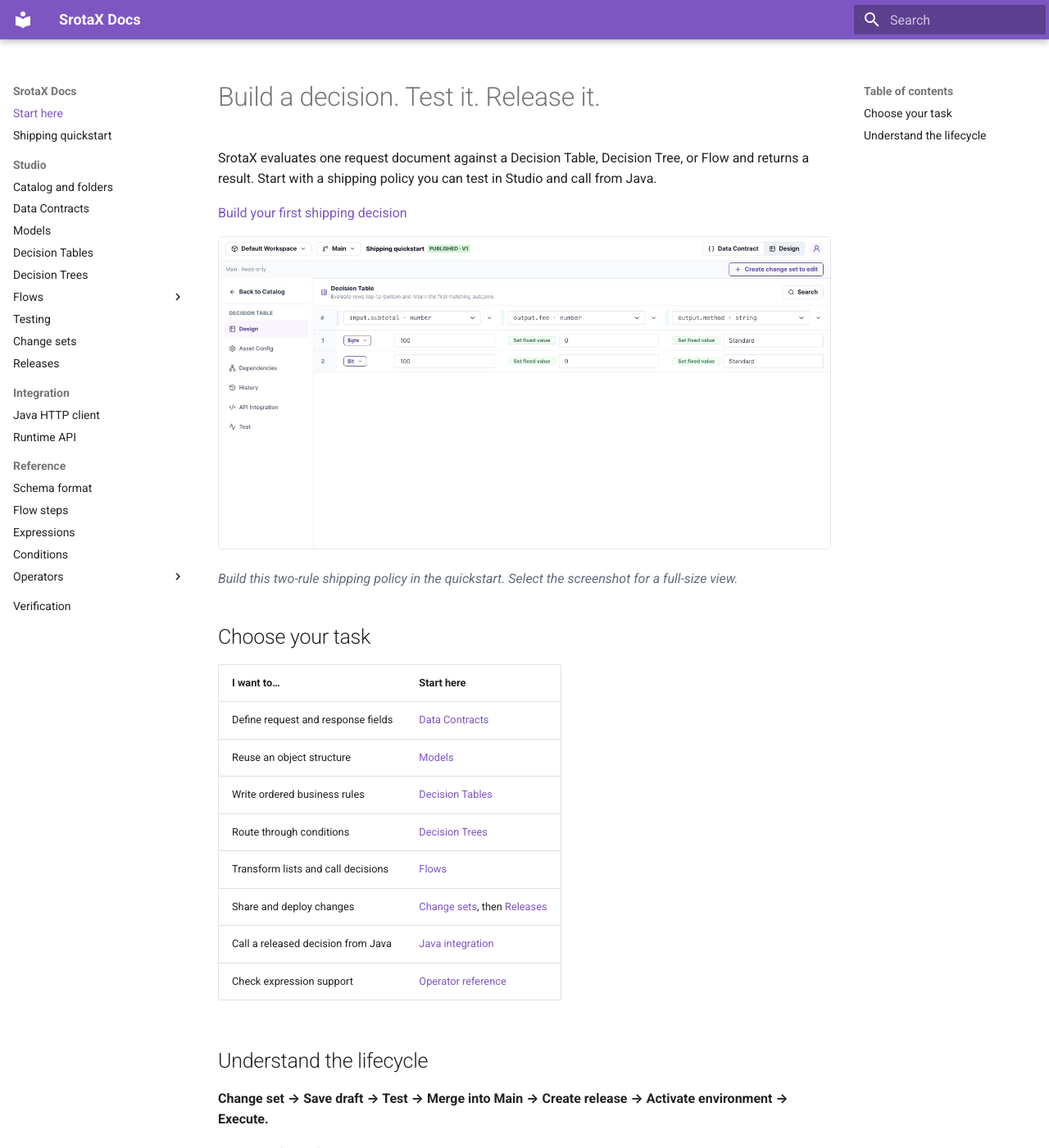
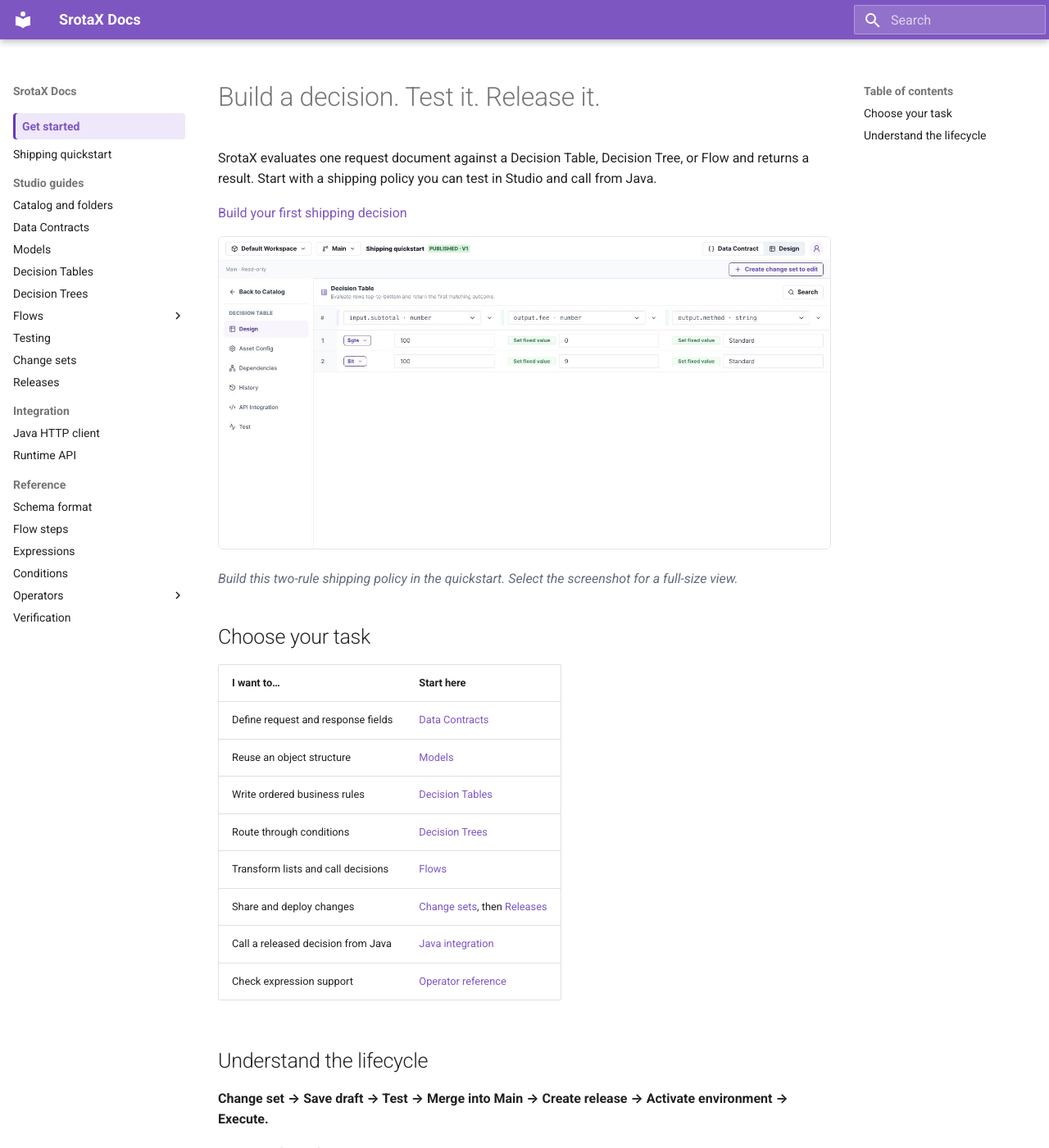
Before and after one commit to aredlavenkat/srotaX-docs, an MkDocs documentation site: the page built from docs/index.md, in a window 1280 px wide and 1400 px high. Shown: the whole window at 82% size. Built offline with MkDocs 1.6.1 and Material for MkDocs 9.7.7, drawn with Linux system fonts in a browser that asks for light colours; some of the changed text lies outside the part shown.

Commit message:
Improve documentation navigation, search and guide progression

```diff
--- a/docs/stylesheets/guides.css
+++ b/docs/stylesheets/guides.css
@@ -2,3 +2,15 @@
 .md-grid { max-width: 90rem; }
 .md-typeset a > img { border: 1px solid #e2e5ed; border-radius: 6px; cursor: zoom-in; }
 .md-typeset p:has(> a > img) + p > em { display: block; color: #626b7c; font-size: .8rem; }
+
+/* Keep the current page easy to locate in a long reference tree. */
+.md-nav--primary .md-nav__link--active {
+  background: #eee8fa;
+  border-radius: 4px;
+  box-shadow: inset 3px 0 #673ab7;
+  padding: .35rem .55rem;
+  font-weight: 700;
+}
+@media (min-width: 60em) {
+  .md-search__form { background-color: rgba(255,255,255,.16); border: 1px solid rgba(255,255,255,.3); }
+}
--- a/mkdocs.yml
+++ b/mkdocs.yml
@@ -9,6 +9,10 @@
   features:
     - navigation.sections
     - navigation.indexes
+    - navigation.footer
+    - navigation.top
+    - search.suggest
+    - search.highlight
     - content.code.copy
 plugins:
   - search
@@ -17,17 +21,18 @@
   - tables
   - pymdownx.superfences
 nav:
-  - Start here: index.md
-  - Shipping quickstart: quickstart.md
-  - Studio:
+  - Get started:
+    - Overview: index.md
+    - Shipping quickstart: quickstart.md
+  - Studio guides:
     - Catalog and folders: studio/catalog.md
     - Data Contracts: studio/contracts.md
     - Models: studio/models.md
     - Decision Tables: studio/tables.md
     - Decision Trees: studio/trees.md
     - Flows:
-      - Build your first Flow: studio/flows.md
-      - Order fulfillment with subflows: studio/order-fulfillment.md
+      - First Flow: studio/flows.md
+      - Order fulfillment & subflows: studio/order-fulfillment.md
     - Testing: studio/testing.md
     - Change sets: studio/change-sets.md
     - Releases: studio/releases.md
@@ -200,6 +205,6 @@
         - "$toString": reference/operators/toString.md
         - "$type": reference/operators/type.md
     # END GENERATED OPERATOR NAV
-  - Verification: verification.md
+    - Verification: verification.md
 extra_css:
   - stylesheets/guides.css
```
Also changed, not shown: docs/reference/operators/dateDiff.md (+2 -0 lines), 1 other file.
